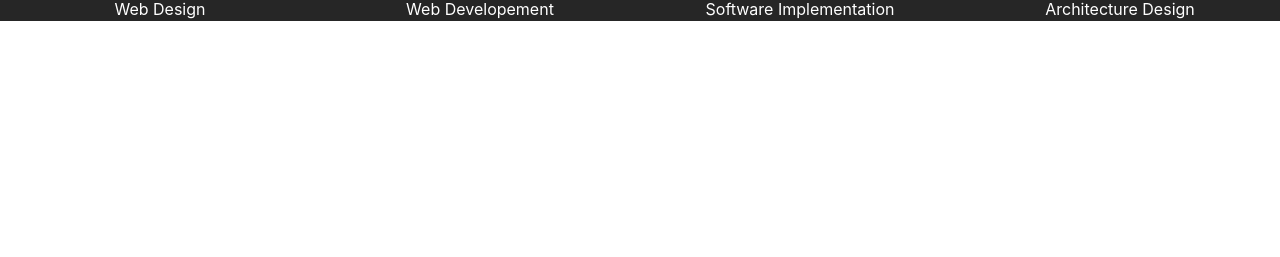
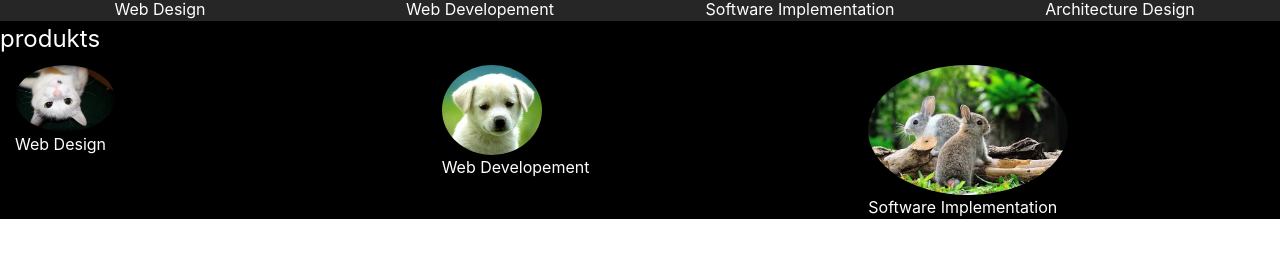
Before and after one commit to elmedinar/elmedina-techstitution, a plain HTML site: page index.html in a window 1280 px wide. Shown: the part 367-624 px from the top of the page. Drawn offline with nearby package versions, Linux system fonts and the light colour scheme.

Commit message:
add project

```diff
--- a/index.html
+++ b/index.html
@@ -56,6 +56,22 @@
                 <span>Architecture Design</span>
             </div>
         </div>
+		 <div class="row " style="text-align; background-color:black; color:white;">
+
+            <legend>produkts</legend>
+            <div class="col-md-4">
+                <img  style="width:100px; border-radius:50%;" src="./img/ww.jpg" alt=""><br>
+                <span>Web Design</span>
+            </div>
+            <div class="col-md-4">
+                <img style="width:100px; border-radius:50%;" src="./img/ff.jpg" alt=""><br>
+                <span>Web Developement</span>
+            </div>
+            <div class="col-md-4">
+                <img style="width:200px; border-radius:50%;" src="./img/bb.jpg" alt=""><br>
+                <span>Software Implementation</span>
+            </div>
+        </div>
     </div>
 </body>
 
```
